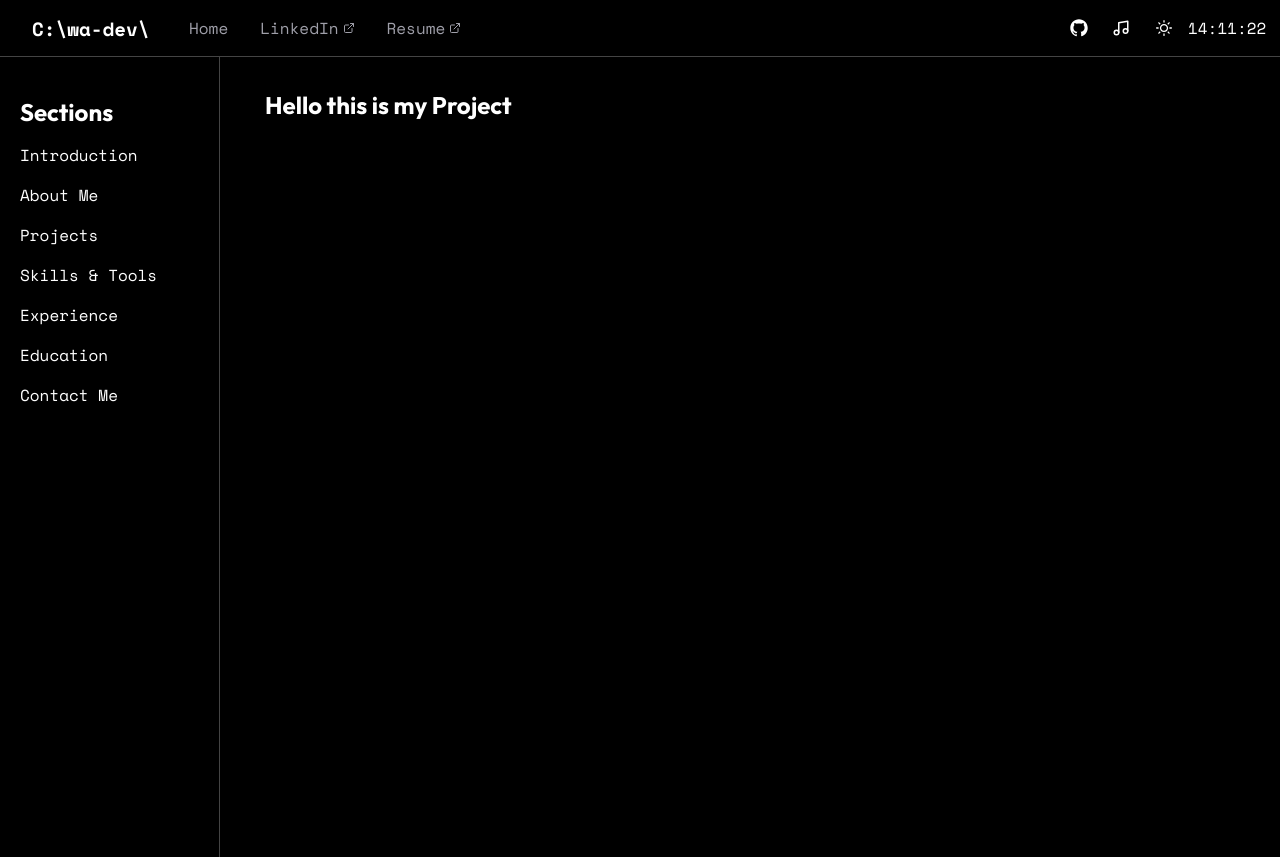
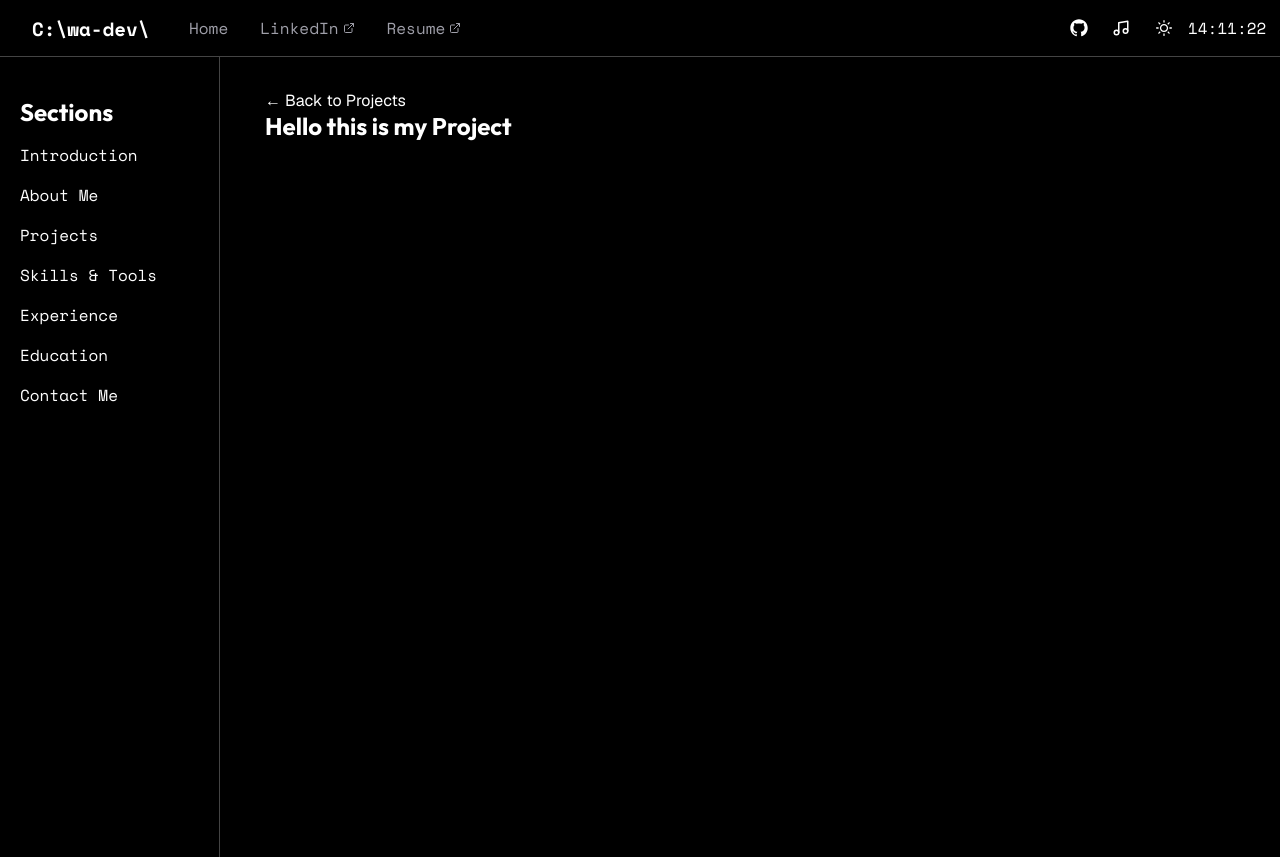
Before and after one commit to wade00000/My-Portfolio, a React (Vite) app: page /projects/spotify-analytics in a window 1280 px wide. Built offline with nearby package versions, Linux system fonts and the light colour scheme.

Commit message:
fix: project content starts below the navbar

```diff
--- a/src/projects/SpotifyProject.jsx
+++ b/src/projects/SpotifyProject.jsx
@@ -1,9 +1,17 @@
 import "../App.css"
+import { Link } from "react-router"
+import { useEffect } from "react"
 
 export default function SpotifyProject(){
+    useEffect(() => {
+        window.scrollTo(0, 0) // Scroll to top when component mounts
+    }, [])
+
     return(
         <div className="content">
             <section>
+                {/* <button onClick={()=>navigate('/projects')}>← Back to Projects</button> */}
+                <Link to="/projects" className="back-button">← Back to Projects</Link>
                 <h1>Hello this is my Project</h1>
             </section>
         </div>
```
